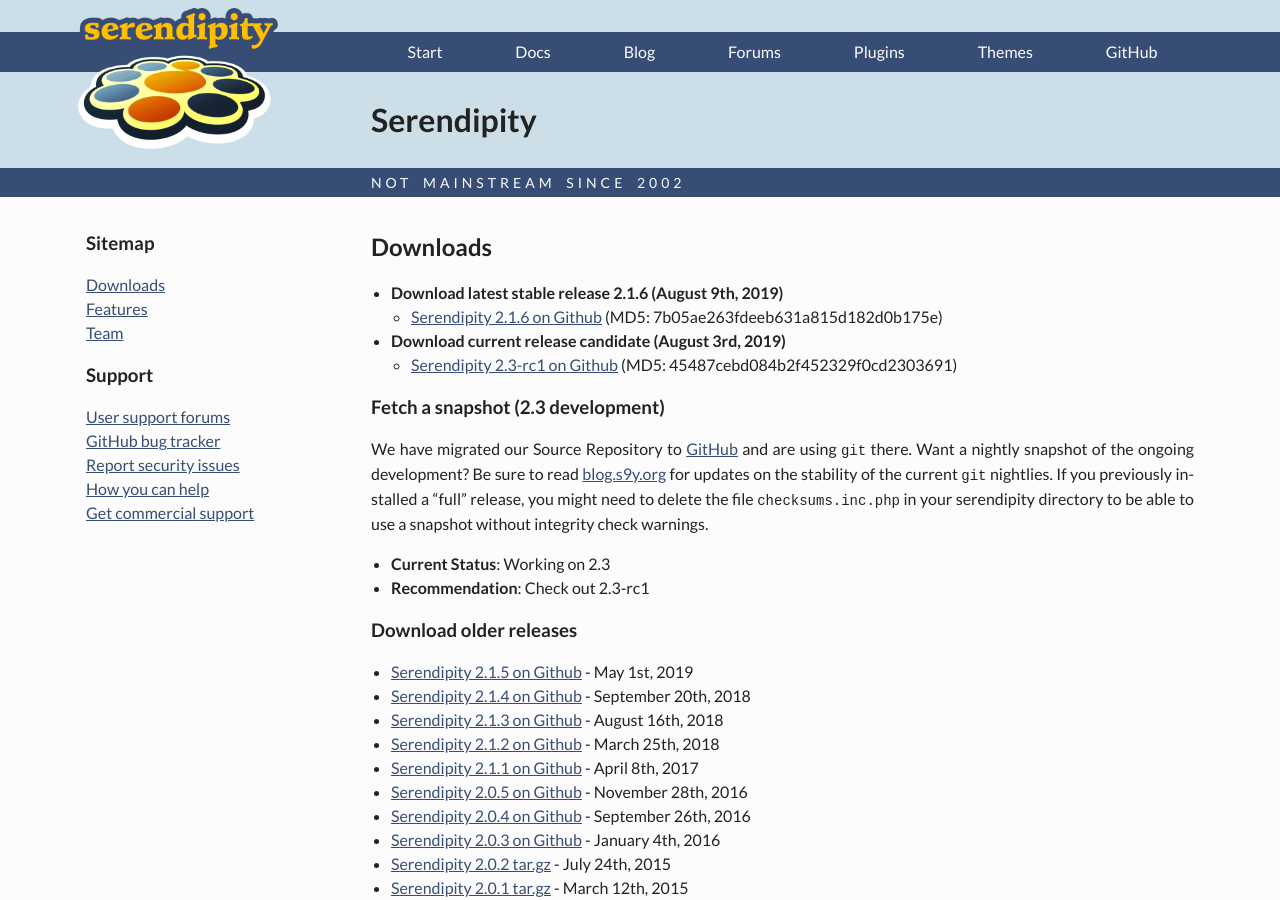
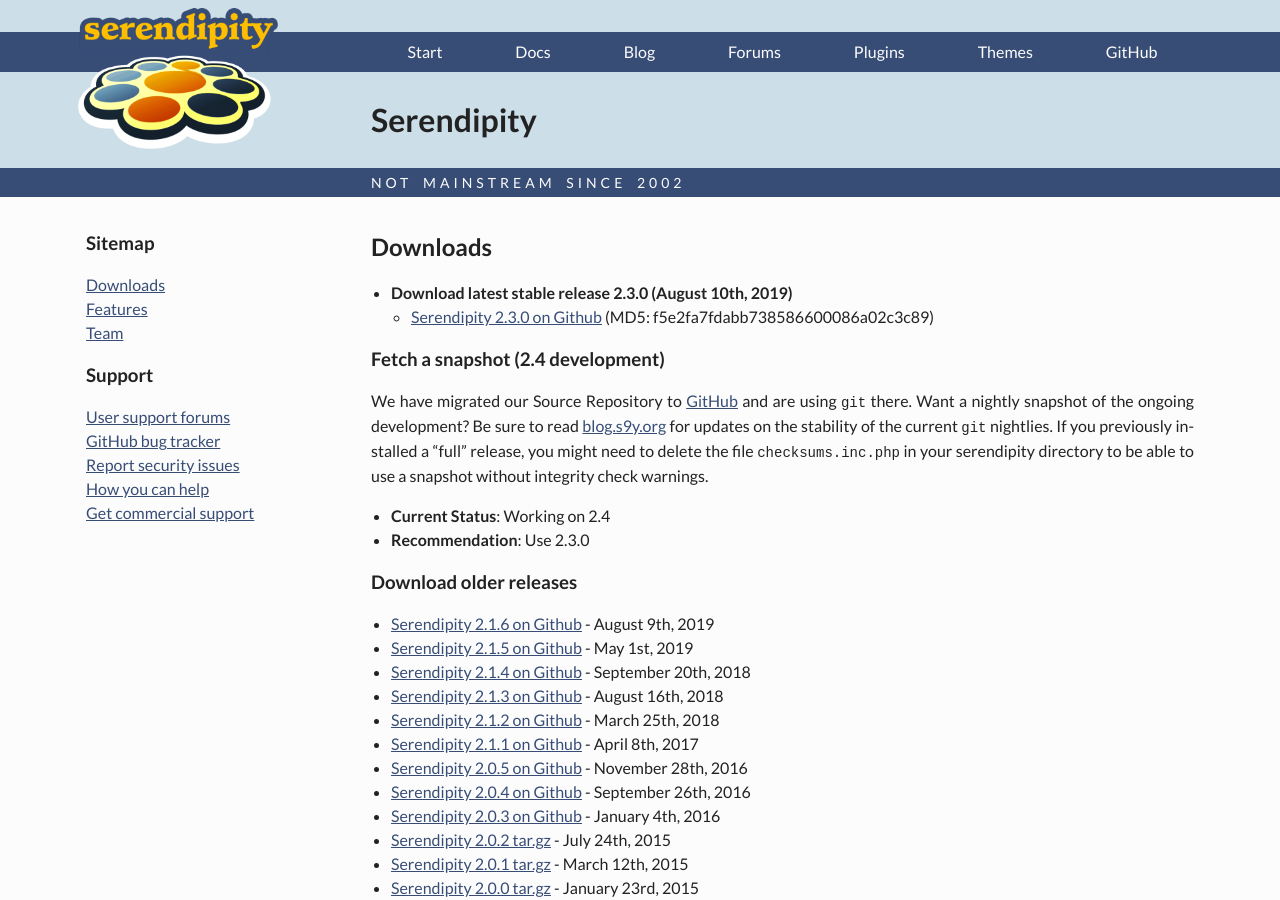
Before and after one commit to s9y/s9y.github.io, a Jekyll site: the page built from downloads.md, in a window 1280 px wide and 900 px high. Built offline with Jekyll 4.4.1, drawn with Linux system fonts in a browser that asks for light colours.

Commit message:
New minor stable release: 2.3.0
Signed-off-by: Thomas Hochstein <thh@inter.net>

```diff
--- a/_includes/showcase.html
+++ b/_includes/showcase.html
@@ -10,7 +10,7 @@
             <h2>Current version</h2>
 
             <a class="download-link zip-link" href="http://www.s9y.org/latest">Download
-            v2.1.6</a>
+            v2.3.0</a>
 
             <p>For more downloads and other formats see <a href="/downloads.html">downloads</a> section.</p>
         </section>
--- a/downloads.md
+++ b/downloads.md
@@ -4,24 +4,28 @@ title: Downloads
 
 ## Downloads
 
-* **Download latest stable release 2.1.6 (August 9th, 2019)**
-  * [Serendipity 2.1.6 on
-    Github](https://github.com/s9y/Serendipity/releases/tag/2.1.6)
-   (MD5: 7b05ae263fdeeb631a815d182d0b175e)
+* **Download latest stable release 2.3.0 (August 10th, 2019)**
+  * [Serendipity 2.3.0 on
+    Github](https://github.com/s9y/Serendipity/releases/tag/2.3.0)
+   (MD5: f5e2fa7fdabb738586600086a02c3c89)
+
+<!--
 * **Download current release candidate (August 3rd, 2019)**
   * [Serendipity 2.3-rc1 on
     Github](https://github.com/s9y/Serendipity/releases/tag/2.3-rc1)
    (MD5: 45487cebd084b2f452329f0cd2303691)
+-->
 
-### **Fetch a snapshot (2.3 development)**
+### **Fetch a snapshot (2.4 development)**
 
 We have migrated our Source Repository to [GitHub](https://github.com/s9y/Serendipity/) and are using `git` there. Want a nightly snapshot of the ongoing development? Be sure to read [blog.s9y.org](https://blog.s9y.org) for updates on the stability of the current `git` nightlies. If you previously installed a "full" release, you might need to delete the file `checksums.inc.php` in your serendipity directory to be able to use a snapshot without integrity check warnings.
 
-* **Current Status**: Working on 2.3
-* **Recommendation**: Check out 2.3-rc1
+* **Current Status**: Working on 2.4
+* **Recommendation**: Use 2.3.0
 
 ### **Download older releases**
 
+* [Serendipity 2.1.6 on Github](https://github.com/s9y/Serendipity/releases/tag/2.1.6) - August 9th, 2019
 * [Serendipity 2.1.5 on Github](https://github.com/s9y/Serendipity/releases/tag/2.1.5) - May 1st, 2019
 * [Serendipity 2.1.4 on Github](https://github.com/s9y/Serendipity/releases/tag/2.1.4) - September 20th, 2018
 * [Serendipity 2.1.3 on Github](https://github.com/s9y/Serendipity/releases/tag/2.1.3) - August 16th, 2018
```
